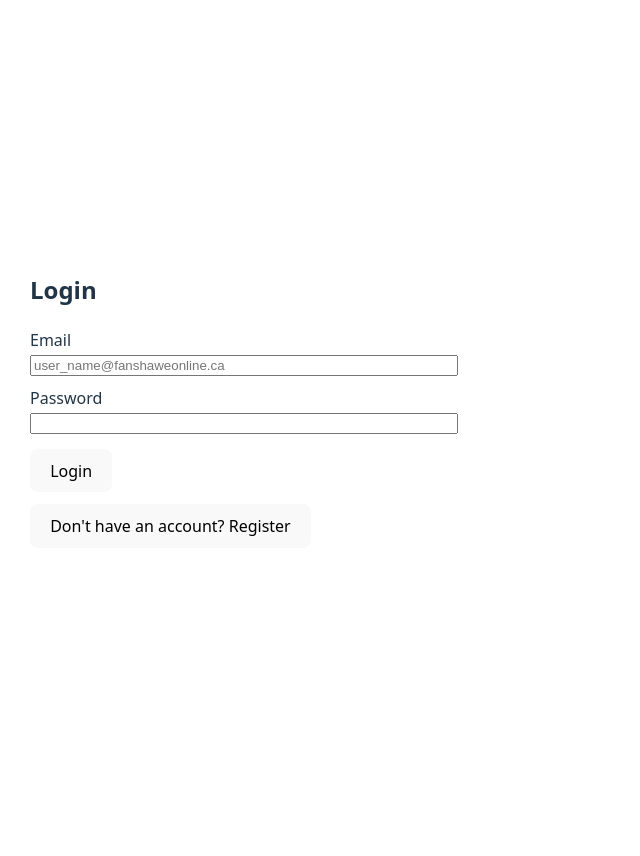
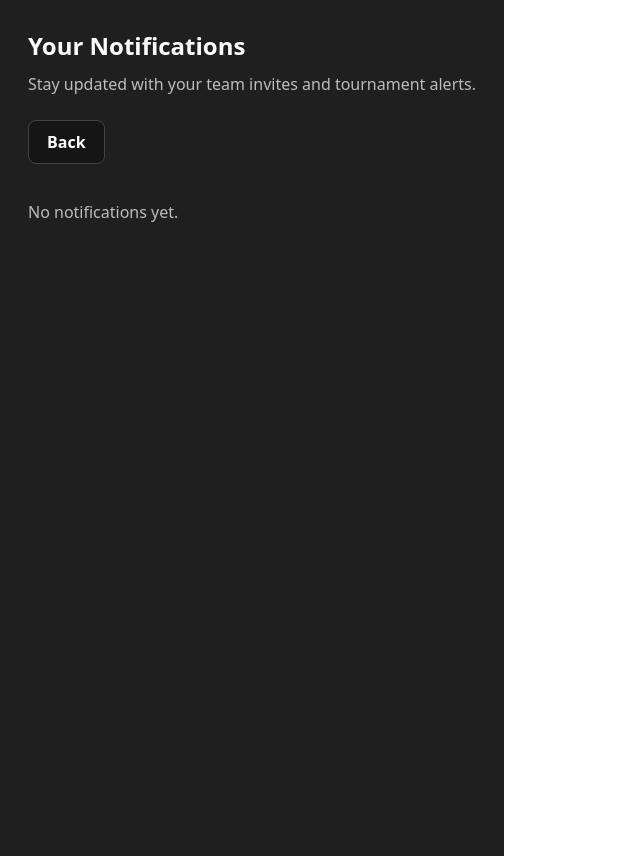
Before and after one commit to JayChieng/campus-gamer, a React (Vite) app: page /notifications in a window 1280 px wide. Before the commit this address led to /login. Shown: the whole page, without its empty margins (0-640 px from the left). Before the commit the page ends 800 px from the top, so only its background shows below. Built offline with nearby package versions, Linux system fonts and the light colour scheme.

Commit message:
Add Notifications and Admin Dashboard

```diff
--- a/src/App.jsx
+++ b/src/App.jsx
@@ -6,6 +6,8 @@ import Teammates from "./pages/Teammates";
 import CreateTeam from "./pages/CreateTeam";
 import Teams from "./pages/Teams";
 import Tournaments from "./pages/Tournaments";
+import Notifications from "./pages/Notifications";
+import AdminDashboard from "./pages/AdminDashboard";
 
 export default function App() {
   return (
@@ -18,7 +20,10 @@ export default function App() {
       <Route path="/teammates" element={<Teammates />} />
       <Route path="/teams" element={<Teams />} />
       <Route path="/tournaments" element={<Tournaments />} />
+      <Route path="/notifications" element={<Notifications />} />
+      <Route path="/admin" element={<AdminDashboard />} />
       <Route path="*" element={<Navigate to="/login" />} />
+
     </Routes>
   );
 }
--- /dev/null
+++ b/src/pages/AdminDashboard.jsx
@@ -0,0 +1,53 @@
+import React, { useEffect, useState } from "react";
+import { db, auth } from "../firebase";
+import { collection, getCountFromServer, doc, getDoc } from "firebase/firestore";
+import { useNavigate } from "react-router-dom";
+
+export default function AdminDashboard() {
+  const [counts, setCounts] = useState({ users: 0, teams: 0, reports: 0, tournaments: 0 });
+  const [isAdmin, setIsAdmin] = useState(false);
+  const navigate = useNavigate();
+
+  useEffect(() => {
+    const checkAdmin = async () => {
+      const user = auth.currentUser;
+      if (!user) { navigate("/login"); return; }
+
+      const userSnap = await getDoc(doc(db, "users", user.uid));
+      if (userSnap.exists() && userSnap.data().role === "admin") {
+        setIsAdmin(true);
+        const uC = await getCountFromServer(collection(db, "users"));
+        const tC = await getCountFromServer(collection(db, "teams"));
+        const rC = await getCountFromServer(collection(db, "reports"));
+        const tourneyC = await getCountFromServer(collection(db, "tournaments"));
+        setCounts({ users: uC.data().count, teams: tC.data().count, reports: rC.data().count, tournaments: tourneyC.data().count });
+      } else {
+        alert("Access Denied");
+        navigate("/dashboard");
+      }
+    };
+    checkAdmin();
+  }, [navigate]);
+
+  if (!isAdmin) return <div style={{ color: "white", padding: 20 }}>Checking permissions...</div>;
+
+  return (
+    <div style={{ padding: 30, color: "white", background: "#121212", minHeight: "100vh" }}>
+      <h1>Admin Dashboard</h1>
+      <div style={{ display: "grid", gridTemplateColumns: "1fr 1fr", gap: 20 }}>
+        <div style={{ background: "#1e1e1e", padding: 20, borderRadius: 10, borderLeft: "5px solid #4caf50" }}>
+          <h3>Total Users: {counts.users}</h3>
+        </div>
+        <div style={{ background: "#1e1e1e", padding: 20, borderRadius: 10, borderLeft: "5px solid #2196f3" }}>
+          <h3>Total Teams: {counts.teams}</h3>
+        </div>
+        <div style={{ background: "#1e1e1e", padding: 20, borderRadius: 10, borderLeft: "5px solid #f44336" }}>
+          <h3>Reports: {counts.reports}</h3>
+        </div>
+        <div style={{ background: "#1e1e1e", padding: 20, borderRadius: 10, borderLeft: "5px solid #ff9800" }}>
+          <h3>Tournaments: {counts.tournaments}</h3>
+        </div>
+      </div>
+    </div>
+  );
+}
--- a/src/pages/Dashboard.jsx
+++ b/src/pages/Dashboard.jsx
@@ -328,6 +328,19 @@ export default function Dashboard() {
         <button onClick={onViewTournaments} disabled={!saved}>
           View Tournaments
         </button>
+        <button onClick={() => navigate("/notifications")} disabled={!saved}>
+          Notifications
+        </button>
+
+        {/* ONLY show this button if the user is an admin */}
+        {profile?.role === "admin" && (
+          <button
+            onClick={() => navigate("/admin")}
+            style={{ backgroundColor: "#d32f2f", color: "white" }}
+          >
+    🛡️      Admin Panel
+          </button>
+        )}
 
         {statusMsg && (
           <span style={{ fontWeight: "bold" }}>
--- /dev/null
+++ b/src/pages/Notifications.jsx
@@ -0,0 +1,118 @@
+import React, { useEffect, useState } from "react";
+import { db, auth } from "../firebase";
+import { collection, query, where, orderBy, onSnapshot, doc, updateDoc } from "firebase/firestore";
+import { useNavigate } from "react-router-dom";
+
+export default function Notifications() {
+  const [notifications, setNotifications] = useState([]);
+  const navigate = useNavigate();
+  const user = auth.currentUser;
+
+  useEffect(() => {
+    if (!user) return;
+
+    const q = query(
+      collection(db, "notifications"),
+      where("recipientId", "==", user.uid),
+      orderBy("timestamp", "desc")
+    );
+
+    const unsubscribe = onSnapshot(q, (snapshot) => {
+      setNotifications(snapshot.docs.map(doc => ({ id: doc.id, ...doc.data() })));
+    });
+
+    return () => unsubscribe();
+  }, [user]);
+
+  const markAsRead = async (id) => {
+    const notifyRef = doc(db, "notifications", id);
+    await updateDoc(notifyRef, { isRead: true });
+  };
+
+  return (
+    <div
+      style={{
+        minHeight: "100vh",
+        background: "#1f1f1f",
+        color: "white",
+        padding: 28
+      }}
+    >
+      <div style={{ maxWidth: 1100, margin: "0 auto" }}>
+        {/* Header Section */}
+        <h2 style={{ marginTop: 0, marginBottom: 8 }}>Your Notifications</h2>
+        <p style={{ color: "#bdbdbd", marginTop: 0, marginBottom: 24 }}>
+          Stay updated with your team invites and tournament alerts.
+        </p>
+
+        {/* Back Button - Matches Tournaments page style */}
+        <button
+          onClick={() => navigate("/dashboard")}
+          style={{
+            marginBottom: 20,
+            padding: "10px 18px",
+            background: "#151515",
+            color: "white",
+            border: "1px solid #444",
+            borderRadius: 8,
+            cursor: "pointer",
+            fontWeight: "bold",
+          }}
+        >
+          Back
+        </button>
+
+        {/* Notifications List */}
+        <div style={{ display: "grid", gridTemplateColumns: "1fr", gap: 14 }}>
+          {notifications.length === 0 ? (
+            <p style={{ color: "#bdbdbd" }}>No notifications yet.</p>
+          ) : (
+            notifications.map((n) => (
+              <div
+                key={n.id}
+                onClick={() => markAsRead(n.id)}
+                style={{
+                  background: n.isRead ? "#e0e0e0" : "#ffffff", // Light card style
+                  color: "#111",
+                  borderRadius: 16,
+                  padding: "20px",
+                  boxShadow: "0 8px 20px rgba(0,0,0,0.25)",
+                  cursor: "pointer",
+                  borderLeft: n.isRead ? "none" : "6px solid #6200ea", // Purple highlight for unread
+                  transition: "transform 0.2s ease",
+                }}
+              >
+                <div style={{ display: "flex", justifyContent: "space-between", alignItems: "flex-start" }}>
+                  <p style={{
+                    margin: 0,
+                    fontSize: "1.05rem",
+                    fontWeight: n.isRead ? "normal" : "bold",
+                    lineHeight: 1.4
+                  }}>
+                    {n.message}
+                  </p>
+                  {!n.isRead && (
+                    <span style={{
+                      background: "#6200ea",
+                      color: "white",
+                      fontSize: "0.7rem",
+                      padding: "4px 8px",
+                      borderRadius: 20,
+                      marginLeft: 10
+                    }}>
+                      NEW
+                    </span>
+                  )}
+                </div>
+
+                <small style={{ color: "#666", display: "block", marginTop: 10, fontWeight: "500" }}>
+                  {n.timestamp?.toDate().toLocaleString()}
+                </small>
+              </div>
+            ))
+          )}
+        </div>
+      </div>
+    </div>
+  );
+}
```
